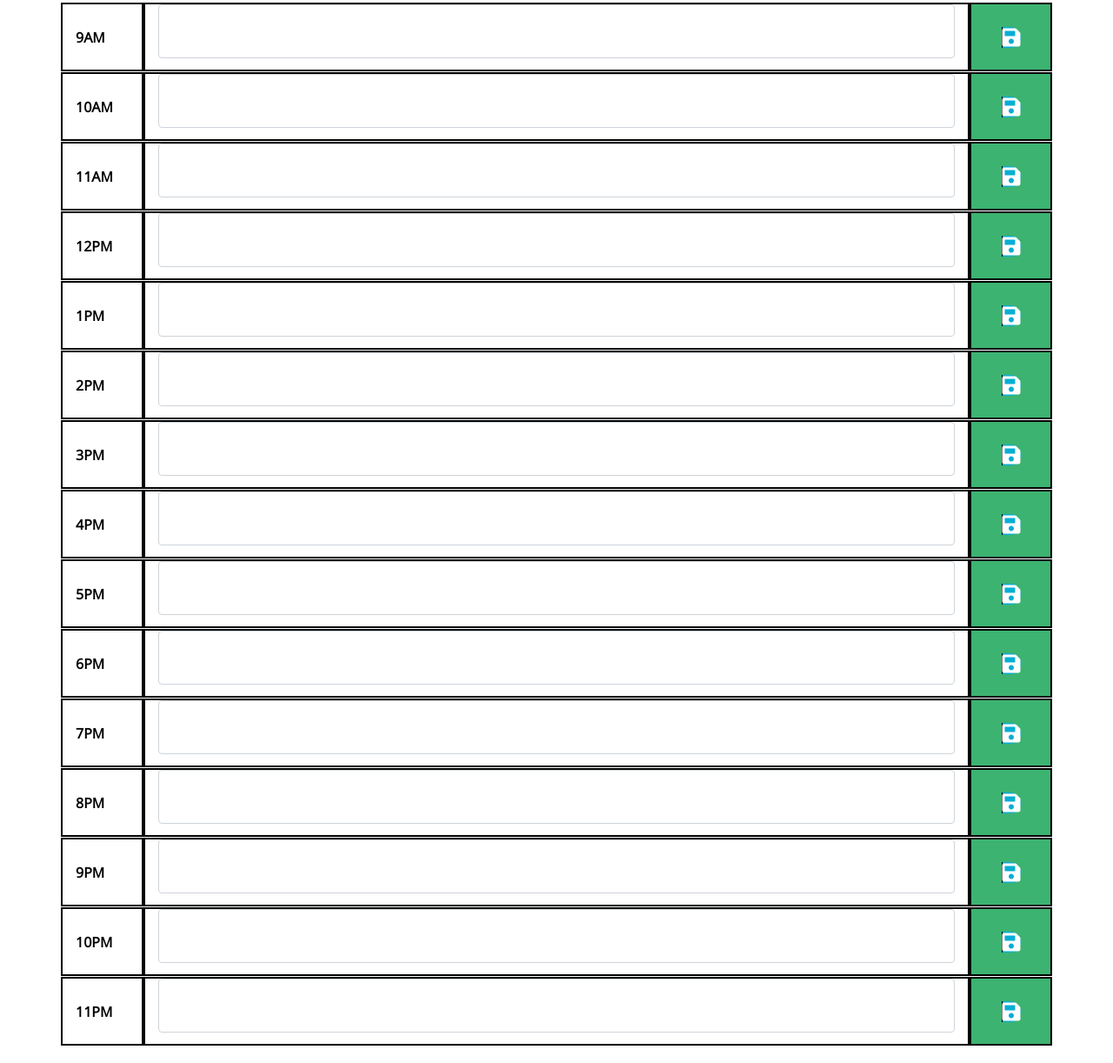
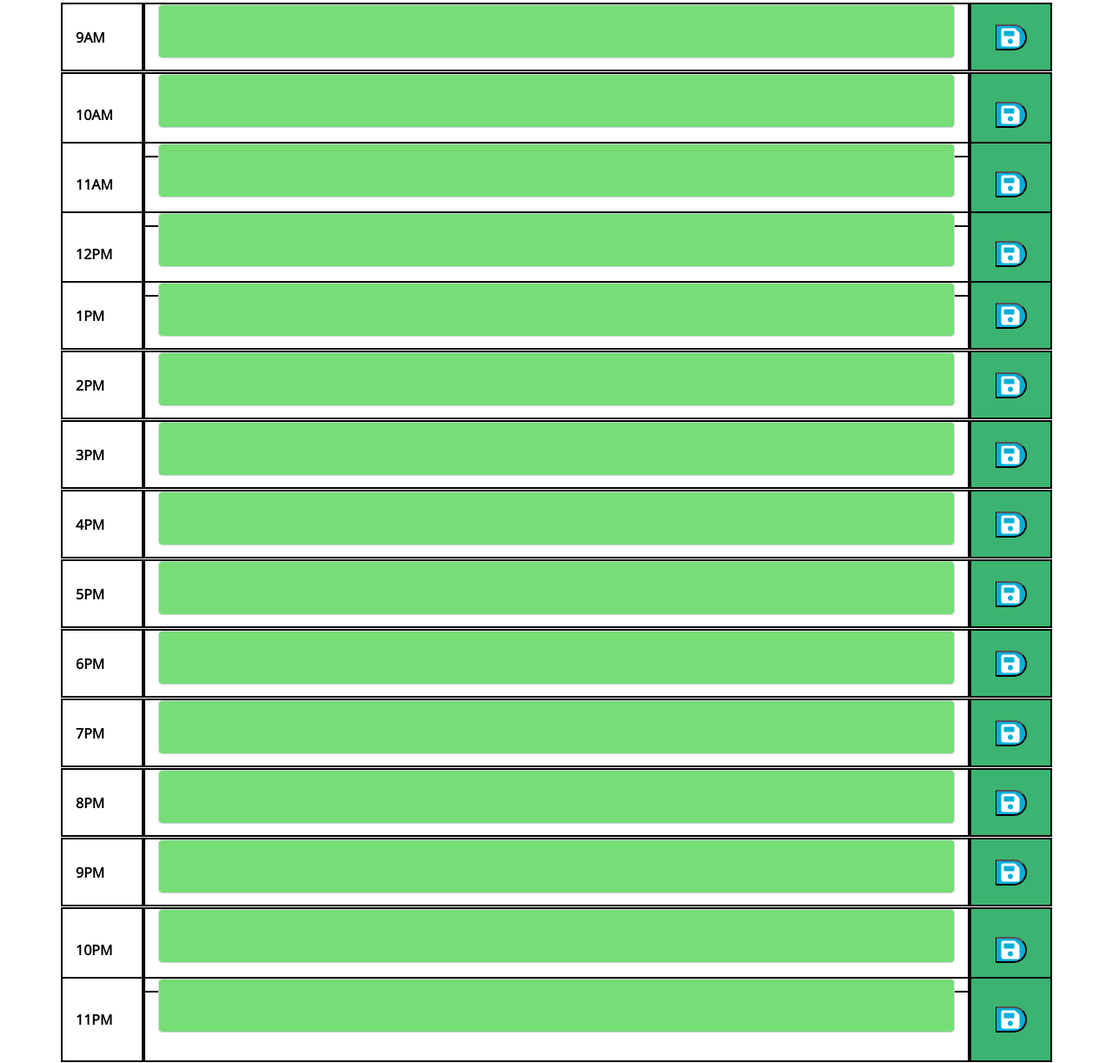
Before and after one commit to KatieKim22/Daily_Planner, a plain HTML site: page index.html in a window 1280 px wide. Shown: the part 334-1556 px from the top of the page at 87% size. Drawn offline with nearby package versions, Linux system fonts and the light colour scheme.

Commit message:
submitttt

```diff
--- a/index.html
+++ b/index.html
@@ -23,78 +23,83 @@
 
         <div class="row">
             <div class="col-1 hour">9AM</div>
-            <div class="col-10 schedule"><textarea class="form-control" aria-label="With textarea"></textarea></div>
-            <div class="col-1 save"><i class="fa fa-save saveBtn"></i></div>
+            <div class="col-10 schedule"><textarea class="form-control 9" aria-label="With textarea"></textarea></div>
+            <div class="col-1 save"><button class="fa fa-save saveBtn" data-timeslot="9"></button></div>
         </div>
         <div class="row">
             <div class="col-1 hour">10AM</div>
-            <div class="col-10 schedule"><textarea class="form-control" aria-label="With textarea"></textarea></div>
-            <div class="col-1 save"><i class="fa fa-save saveBtn"></i></div>
+            <div class="col-10 schedule"><textarea class="form-control 10" aria-label="With textarea"></textarea>
+            </div>
+            <div class="col-1 save"><button class="fa fa-save saveBtn" data-timeslot="10"></button></div>
         </div>
         <div class="row">
             <div class="col-1 hour">11AM</div>
-            <div class="col-10 schedule"><textarea class="form-control" aria-label="With textarea"></textarea></div>
-            <div class="col-1 save"><i class="fa fa-save saveBtn"></i></div>
+            <div class="col-10 schedule"><textarea class="form-control 11" aria-label="With textarea"></textarea>
+            </div>
+            <div class="col-1 save"><button class="fa fa-save saveBtn" data-timeslot="11"></button></div>
         </div>
         <div class="row">
             <div class="col-1 hour">12PM</div>
-            <div class="col-10 schedule"><textarea class="form-control" aria-label="With textarea"></textarea></div>
-            <div class="col-1 save"><i class="fa fa-save saveBtn"></i></div>
+            <div class="col-10 schedule"><textarea class="form-control 12" aria-label="With textarea"></textarea>
+            </div>
+            <div class="col-1 save"><button class="fa fa-save saveBtn" data-timeslot="12"></button></div>
         </div>
         <div class="row">
             <div class="col-1 hour">1PM</div>
-            <div class="col-10 schedule"><textarea class="form-control" aria-label="With textarea"></textarea></div>
-            <div class="col-1 save"><i class="fa fa-save saveBtn"></i></div>
+            <div class="col-10 schedule"><textarea class="form-control 13" aria-label="With textarea"></textarea></div>
+            <div class="col-1 save"><button class="fa fa-save saveBtn" data-timeslot="13"></button></div>
         </div>
         <div class="row">
             <div class="col-1 hour">2PM</div>
-            <div class="col-10 schedule"><textarea class="form-control" aria-label="With textarea"></textarea></div>
-            <div class="col-1 save"><i class="fa fa-save saveBtn"></i></div>
+            <div class="col-10 schedule"><textarea class="form-control 14" aria-label="With textarea"></textarea></div>
+            <div class="col-1 save"><button class="fa fa-save saveBtn" data-timeslot="14"></button></div>
         </div>
         <div class="row">
             <div class="col-1 hour">3PM</div>
-            <div class="col-10 schedule"><textarea class="form-control" aria-label="With textarea"></textarea></div>
-            <div class="col-1 save"><i class="fa fa-save saveBtn"></i></div>
+            <div class="col-10 schedule"><textarea class="form-control 15" aria-label="With textarea"></textarea></div>
+            <div class="col-1 save"><button class="fa fa-save saveBtn" data-timeslot="15"></button></div>
         </div>
         <div class="row">
             <div class="col-1 hour">4PM</div>
-            <div class="col-10 schedule"><textarea class="form-control" aria-label="With textarea"></textarea></div>
-            <div class="col-1 save"><i class="fa fa-save saveBtn"></i></div>
+            <div class="col-10 schedule"><textarea class="form-control 16" aria-label="With textarea"></textarea></div>
+            <div class="col-1 save"><button class="fa fa-save saveBtn" data-timeslot="16"></button></div>
         </div>
         <div class="row">
             <div class="col-1 hour">5PM</div>
-            <div class="col-10 schedule"><textarea class="form-control" aria-label="With textarea"></textarea></div>
-            <div class="col-1 save"><i class="fa fa-save saveBtn"></i></div>
+            <div class="col-10 schedule"><textarea class="form-control 17" aria-label="With textarea"></textarea></div>
+            <div class="col-1 save"><button class="fa fa-save saveBtn" data-timeslot="17"></button></div>
         </div>
         <div class="row">
             <div class="col-1 hour">6PM</div>
-            <div class="col-10 schedule"><textarea class="form-control" aria-label="With textarea"></textarea></div>
-            <div class="col-1 save"><i class="fa fa-save saveBtn"></i></div>
+            <div class="col-10 schedule"><textarea class="form-control 18" aria-label="With textarea"></textarea></div>
+            <div class="col-1 save"><button class="fa fa-save saveBtn" data-timeslot="18"></button></div>
         </div>
         <div class="row">
             <div class="col-1 hour">7PM</div>
-            <div class="col-10 schedule"><textarea class="form-control" aria-label="With textarea"></textarea></div>
-            <div class="col-1 save"><i class="fa fa-save saveBtn"></i></div>
+            <div class="col-10 schedule"><textarea class="form-control 19" aria-label="With textarea"></textarea></div>
+            <div class="col-1 save"><button class="fa fa-save saveBtn" data-timeslot="19"></button></div>
         </div>
         <div class="row">
             <div class="col-1 hour">8PM</div>
-            <div class="col-10 schedule"><textarea class="form-control" aria-label="With textarea"></textarea></div>
-            <div class="col-1 save"><i class="fa fa-save saveBtn"></i></div>
+            <div class="col-10 schedule"><textarea class="form-control 20" aria-label="With textarea"></textarea></div>
+            <div class="col-1 save"><button class="fa fa-save saveBtn" data-timeslot="20"></button></div>
         </div>
         <div class="row">
             <div class="col-1 hour">9PM</div>
-            <div class="col-10 schedule"><textarea class="form-control" aria-label="With textarea"></textarea></div>
-            <div class="col-1 save"><i class="fa fa-save saveBtn"></i></div>
+            <div class="col-10 schedule"><textarea class="form-control 21" aria-label="With textarea"></textarea></div>
+            <div class="col-1 save"><button class="fa fa-save saveBtn" data-timeslot="21"></button></div>
         </div>
         <div class="row">
             <div class="col-1 hour">10PM</div>
-            <div class="col-10 schedule"><textarea class="form-control" aria-label="With textarea"></textarea></div>
-            <div class="col-1 save"><i class="fa fa-save saveBtn"></i></div>
+            <div class="col-10 schedule"><textarea class="form-control 22" aria-label="With textarea"></textarea>
+            </div>
+            <div class="col-1 save"><button class="fa fa-save saveBtn" data-timeslot="22"></button></div>
         </div>
         <div class="row">
             <div class="col-1 hour">11PM</div>
-            <div class="col-10 schedule"><textarea class="form-control" aria-label="With textarea"></textarea></div>
-            <div class="col-1 save"><i class="fa fa-save saveBtn"></i></div>
+            <div class="col-10 schedule"><textarea class="form-control 23" aria-label="With textarea"></textarea>
+            </div>
+            <div class="col-1 save"><button class="fa fa-save saveBtn" data-timeslot="23"></button></div>
         </div>
 
     </div>
--- a/script.js
+++ b/script.js
@@ -4,24 +4,67 @@ currentDate.text(dayjs().format('dddd, MMMM D, YYYY'))
 const d = new Date();
 let currentTime = d.getHours();
 
-console.log(currentTime)
-
+console.log('current tme ' + currentTime)
 
 // change row color by time
 
-let classRow = $('div')
-    .find('.row')
+var buttons = $('.saveBtn')
+// function hourUpdater() {
 
 
-function timeSetting() {
-    for (let i = 9; i < 24; i++) {
-        classRow.addClass('i++')
+for (var i = 0; i < buttons.length; i++) {
+    const element = buttons[i];
+    var timeCell = parseInt(element.dataset.timeslot);
+
+    console.log(typeof timeCell)
+    console.log('Timecell ' + timeCell)
+
+    var currentTimeCell = $('.' + timeCell)
+
+    if (currentTime == timeCell) {
+        currentTimeCell.addClass('present');
+    } else if (currentTime < timeCell) {
+        currentTimeCell.addClass('future');
+    } else {
+        currentTimeCell.addClass('past');
     }
 }
 
-console.log(classRow[3])
 
-// if (currentTime< classRow[currentTime-9]){
+var buttons = $('.saveBtn');
+for (var i = 0; i < buttons.length; i++) {
+    const element = buttons[i];
 
-// } else if
+    let storedValue = '';
+    let localStorageName = 'time-' + element.dataset.timeslot;
+    const thisTextArea = $('textarea.' + element.dataset.timeslot);
+    console.log('thisTextArea ' + thisTextArea)
+    if (localStorage.getItem(localStorageName)) {
+        storedValue = localStorage.getItem(localStorageName)
+    }
+    if (thisTextArea.length > 0) {
+        thisTextArea[0].textContent = storedValue;
+    }
+};
+
+
 // get input and save the change to local storage
+
+const saved = $('.form-control')
+const save_btn = $('.saveBtn')
+const mySchedule = $('.schedule')
+
+save_btn.click(function (e) {
+    e.preventDefault();
+    let scheduleValue = saved.val()
+    console.log(scheduleValue)
+    console.log(e.target)
+    let localStorageName = 'time-' + e.target.dataset.timeslot;
+
+    localStorage.setItem(localStorageName, scheduleValue)
+    let inputSchedule = localStorage.getItem(localStorageName)
+    // add Id to the div and append(or text input)
+
+
+
+})
```
Also changed, not shown: Assets/05-third-party-apis-homework-demo.gif (deleted), 2 other files.
